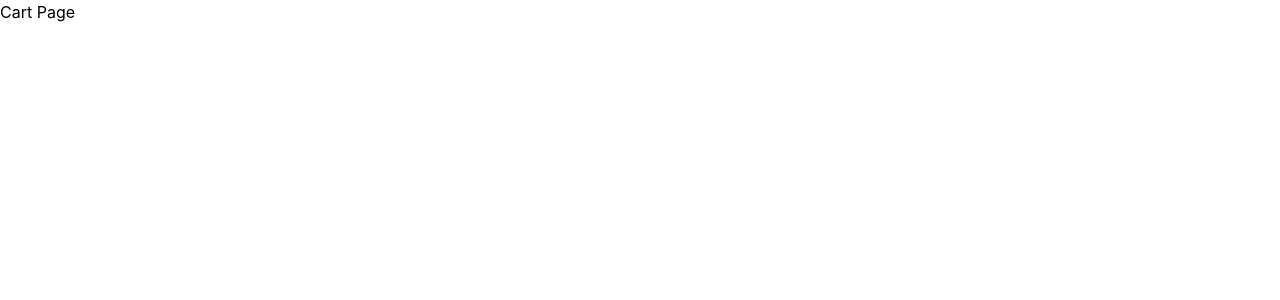
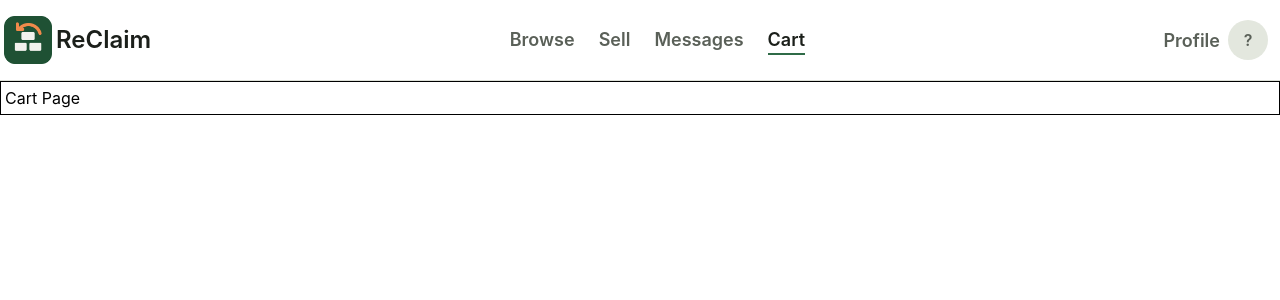
Before and after one commit to masonE17/reclaim, a React (Vite) app in the folder client/: page /cart in a window 1280 px wide. Shown: the top 300 px of the page. Built offline with nearby package versions, Linux system fonts and the light colour scheme.

Commit message:
Created initial header to navigate through web app.

```diff
--- a/client/index.html
+++ b/client/index.html
@@ -2,9 +2,12 @@
 <html lang="en">
   <head>
     <meta charset="UTF-8" />
-    <link rel="icon" type="image/svg+xml" href="/favicon.svg" />
+    <link rel="icon" type="image/png" href="/ReClaim-icon.png" />
     <meta name="viewport" content="width=device-width, initial-scale=1.0" />
-    <title>reclaim</title>
+    <meta name="description" content="ReClaim: Construction Marketplace" />
+    <meta name="keywords" content="ReClaim, Construction Marketplace, Construction, Marketplace" />
+    <meta name="author" content="ReClaim Team" />
+    <title>ReClaim</title>
   </head>
   <body>
     <div id="root"></div>
--- a/client/src/App.tsx
+++ b/client/src/App.tsx
@@ -1,5 +1,19 @@
+import { useEffect } from "react";
+import Header from "./components/Header";
+
 export default function App() {
+    // Scroll to the top when this page opens
+    useEffect(() => {
+        window.scrollTo(0, 0);
+    }, []);
+
     return (
-        <p className="text-red-500">Home</p>
+        <>
+            <Header />
+            <div className="w-full max-w-325 mx-auto border border-black p-1">
+                {/* Add this page's code inside this div */}
+                <p>Home Page</p>
+            </div>
+        </>
     );
 }
--- a/client/src/components/Header.tsx
+++ b/client/src/components/Header.tsx
@@ -1,5 +1,90 @@
-export default function Header() {
+import { Link } from "react-router";
+
+type HeaderProps = {
+    isBrowse?: boolean;
+    isSell?: boolean;
+    isMessages?: boolean;
+    isCart?: boolean;
+};
+
+export default function Header({ isBrowse, isSell, isMessages, isCart }: HeaderProps) {
     return (
-        <p>Header</p>
+        // Header
+        <div className="sticky top-0 z-50 w-full bg-[#FFFFFF] flex justify-center items-center py-3 border-b border-[#DDE0D8]">
+            <div className="w-full max-w-325 flex flex-row justify-between items-center p-1">
+                <Link to="/" className="flex flex-row justify-center items-center gap-1">
+                    <img src="/ReClaim-icon.png" alt="ReClaim Logo" className="w-12 h-12" />
+                    <p className="text-[#1B1F1A] font-semibold text-[24px]">ReClaim</p>
+                </Link>
+                <div className="flex flex-row justify-center items-center gap-6">
+                    <div className="group flex flex-col justify-center items-center">
+                        {isBrowse ? (
+                            <>
+                                <p className="text-[#1B1F1A] font-semibold text-[18px]">Browse</p>
+                                <div className="w-full border border-b border-[#2F6B47]"></div>
+                            </>
+                        ) : (
+                            <>
+                                <Link to="/browse">
+                                    <p className="group-hover:text-[#1B1F1A] text-[#5A6058] font-semibold text-[18px]">Browse</p>
+                                </Link>
+                                <div className="border-transparent group-hover:border-[#2F6B47] w-full border border-b "></div>
+                            </>
+                        )}
+                    </div>
+                    <div className="group flex flex-col justify-center items-center">
+                        {isSell ? (
+                            <>
+                                <p className="text-[#1B1F1A] font-semibold text-[18px]">Sell</p>
+                                <div className="w-full border border-b border-[#2F6B47]"></div>
+                            </>
+                        ) : (
+                            <>
+                                <Link to="/sell">
+                                    <p className="group-hover:text-[#1B1F1A] text-[#5A6058] font-semibold text-[18px]">Sell</p>
+                                </Link>
+                                <div className="border-transparent group-hover:border-[#2F6B47] w-full border border-b "></div>
+                            </>
+                        )}
+                    </div>
+                    <div className="group flex flex-col justify-center items-center">
+                        {isMessages ? (
+                            <>
+                                <p className="text-[#1B1F1A] font-semibold text-[18px]">Messages</p>
+                                <div className="w-full border border-b border-[#2F6B47]"></div>
+                            </>
+                        ) : (
+                            <>
+                                <Link to="/messages">
+                                    <p className="group-hover:text-[#1B1F1A] text-[#5A6058] font-semibold text-[18px]">Messages</p>
+                                </Link>
+                                <div className="border-transparent group-hover:border-[#2F6B47] w-full border border-b "></div>
+                            </>
+                        )}
+                    </div>
+                    <div className="group flex flex-col justify-center items-center">
+                        {isCart ? (
+                            <>
+                                <p className="text-[#1B1F1A] font-semibold text-[18px]">Cart</p>
+                                <div className="w-full border border-b border-[#2F6B47]"></div>
+                            </>
+                        ) : (
+                            <>
+                                <Link to="/cart">
+                                    <p className="group-hover:text-[#1B1F1A] text-[#5A6058] font-semibold text-[18px]">Cart</p>
+                                </Link>
+                                <div className="border-transparent group-hover:border-[#2F6B47] w-full border border-b "></div>
+                            </>
+                        )}
+                    </div>
+                </div>
+                <Link to="/profile" className="flex flex-row justify-center items-center gap-2 pr-2">
+                    <p className="text-[#5A6058] font-semibold text-[18px]">Profile</p>
+                    <div className="w-10 h-10 rounded-full bg-[#E3E7DE] flex justify-center items-center">
+                        <p className="text-[#5A6058] font-semibold text-[16px]">?</p>
+                    </div>
+                </Link>
+            </div>
+        </div>
     );
 }
--- a/client/src/pages/BrowsePage.tsx
+++ b/client/src/pages/BrowsePage.tsx
@@ -1,5 +1,19 @@
+import { useEffect } from "react";
+import Header from "../components/Header";
+
 export default function BrowsePage() {
+    // Scroll to the top when this page opens
+    useEffect(() => {
+        window.scrollTo(0, 0);
+    }, []);
+
     return (
-        <p>Browse Page</p>
+        <>
+            <Header isBrowse />
+            <div className="w-full max-w-325 mx-auto border border-black p-1">
+                {/* Add this page's code inside this div */}
+                <p>Browse Page</p>
+            </div>
+        </>
     );
 }
--- a/client/src/pages/CartPage.tsx
+++ b/client/src/pages/CartPage.tsx
@@ -1,5 +1,19 @@
+import { useEffect } from "react";
+import Header from "../components/Header";
+
 export default function CartPage() {
+    // Scroll to the top when this page opens
+    useEffect(() => {
+        window.scrollTo(0, 0);
+    }, []);
+
     return (
-        <p>Cart Page</p>
+        <>
+            <Header isCart />
+            <div className="w-full max-w-325 mx-auto border border-black p-1">
+                {/* Add this page's code inside this div */}
+                <p>Cart Page</p>
+            </div>
+        </>
     );
 }
--- a/client/src/pages/ListingPage.tsx
+++ b/client/src/pages/ListingPage.tsx
@@ -1,5 +1,22 @@
+import { useEffect } from "react";
+import { useParams } from "react-router";
+import Header from "../components/Header";
+
 export default function ListingPage() {
+    const { id } = useParams();
+
+    // Scroll to the top when this page opens
+    useEffect(() => {
+        window.scrollTo(0, 0);
+    }, [id]);
+
     return (
-        <p>Listing Page</p>
+        <>
+            <Header />
+            <div className="w-full max-w-325 mx-auto border border-black p-1">
+                {/* Add this page's code inside this div */}
+                <p>Listing Page</p>
+            </div>
+        </>
     );
 }
--- a/client/src/pages/MessagesPage.tsx
+++ b/client/src/pages/MessagesPage.tsx
@@ -1,5 +1,19 @@
+import { useEffect } from "react";
+import Header from "../components/Header";
+
 export default function MessagePage() {
+    // Scroll to the top when this page opens
+    useEffect(() => {
+        window.scrollTo(0, 0);
+    }, []);
+
     return (
-        <p>Message Page</p>
+        <>
+            <Header isMessages />
+            <div className="w-full max-w-325 mx-auto border border-black p-1">
+                {/* Add this page's code inside this div */}
+                <p>Message Page</p>
+            </div>
+        </>
     );
 }
--- a/client/src/pages/ProfilePage.tsx
+++ b/client/src/pages/ProfilePage.tsx
@@ -1,5 +1,19 @@
+import { useEffect } from "react";
+import Header from "../components/Header";
+
 export default function ProfilePage() {
+    // Scroll to the top when this page opens
+    useEffect(() => {
+        window.scrollTo(0, 0);
+    }, []);
+
     return (
-        <p>Profile Page</p>
+        <>
+            <Header />
+            <div className="w-full max-w-325 mx-auto border border-black p-1">
+                {/* Add this page's code inside this div */}
+                <p>Profile Page</p>
+            </div>
+        </>
     );
 }
--- a/client/src/pages/SellPage.tsx
+++ b/client/src/pages/SellPage.tsx
@@ -1,5 +1,19 @@
+import { useEffect } from "react";
+import Header from "../components/Header";
+
 export default function SellPage() {
+    // Scroll to the top when this page opens
+    useEffect(() => {
+        window.scrollTo(0, 0);
+    }, []);
+
     return (
-        <p>Sell Page</p>
+        <>
+            <Header isSell />
+            <div className="w-full max-w-325 mx-auto border border-black p-1">
+                {/* Add this page's code inside this div */}
+                <p>Sell Page</p>
+            </div>
+        </>
     );
 }
```
Also changed, not shown: client/public/ReClaim-icon.png (added), 1 other file (tests, documents, lock files or other folders).
